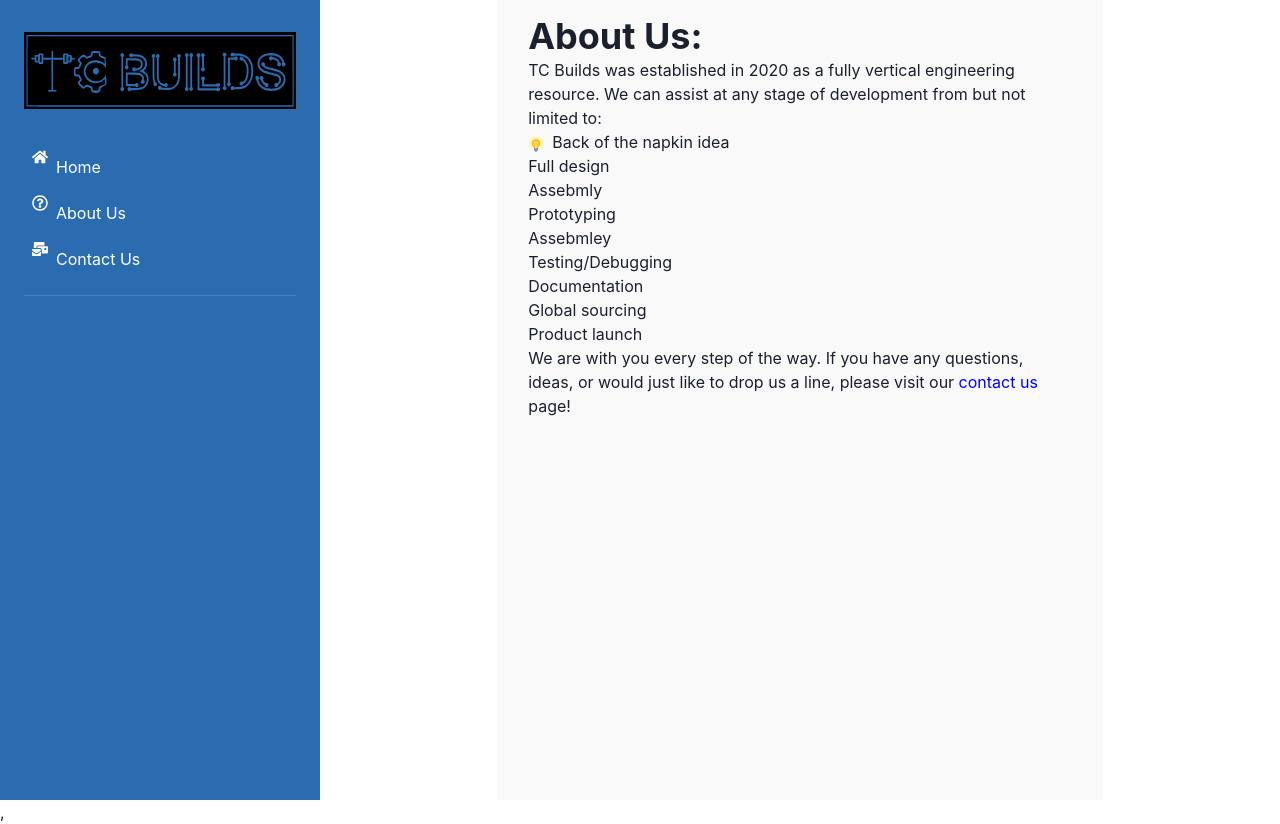
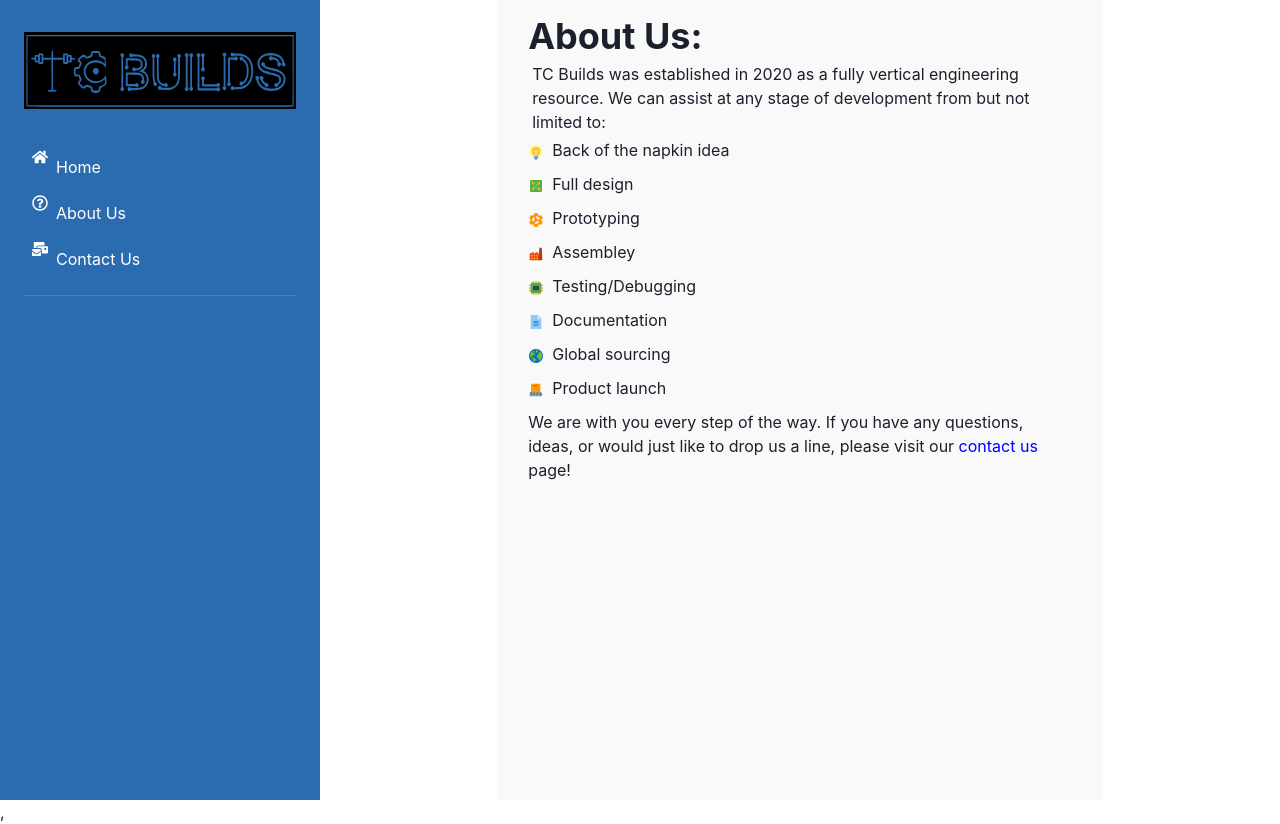
Before and after one commit to DkFresh89/tc-builds, a React (Create React App) app: page /about in a window 1280 px wide. Built offline with nearby package versions, Linux system fonts and the light colour scheme.

Commit message:
List icons complete

```diff
--- a/src/AboutText.jsx
+++ b/src/AboutText.jsx
@@ -1,7 +1,7 @@
 import { Text, Link, List, ListItem, ListIcon, Box } from "@chakra-ui/react";
 import { Link as ReachLink } from "react-router-dom";
 import {  } from "react-icons/go";
-import { FcIdea, FcEngineering } from "react-icons/fc";
+import { FcIdea, FcEngineering, FcDeployment, FcDocument, FcElectronics, FcGlobe, FcCircuit, FcFactory } from "react-icons/fc";
 
 
 export default function AboutText() {
@@ -10,20 +10,36 @@ export default function AboutText() {
     return(
         <Box>
 
-        <Text>TC Builds was established in 2020 as a fully vertical engineering resource. We can assist at any stage of development from but not limited to: </Text>
-            <List>
+        <Text margin='1'>TC Builds was established in 2020 as a fully vertical engineering resource. We can assist at any stage of development from but not limited to: </Text>
+            <List spacing='2.5'>
                 <ListItem>
                     <ListIcon as={FcIdea}/>
                     Back of the napkin idea
                 </ListItem>
-                <ListItem>Full design</ListItem>
-                <ListItem>Assebmly</ListItem>
-                <ListItem>Prototyping</ListItem>
-                <ListItem>Assebmley</ListItem>
-                <ListItem>Testing/Debugging</ListItem>
-                <ListItem>Documentation</ListItem>
-                <ListItem>Global sourcing</ListItem>
-                <ListItem>Product launch</ListItem>
+                <ListItem>
+                    <ListIcon as={FcCircuit}/>
+                    Full design
+                </ListItem>
+                <ListItem>
+                    <ListIcon as={FcEngineering}/>
+                    Prototyping
+                </ListItem>
+                <ListItem>
+                    <ListIcon as={FcFactory}/>
+                    Assembley
+                </ListItem>
+                <ListItem>
+                    <ListIcon as={FcElectronics}/>
+                    Testing/Debugging</ListItem>
+                <ListItem>
+                    <ListIcon as={FcDocument}/>
+                    Documentation</ListItem>
+                <ListItem>
+                    <ListIcon as={FcGlobe}/>
+                    Global sourcing</ListItem>
+                <ListItem>
+                    <ListIcon as={FcDeployment}/>
+                    Product launch</ListItem>
                 <ListItem></ListItem>
             </List>
             <Text>We are with you every step of the way. If you have any questions, ideas, or would just like to drop us a line, please visit our <Link as={ReachLink} to='/contact' color='blue' >contact us</Link>  page!</Text>
```
